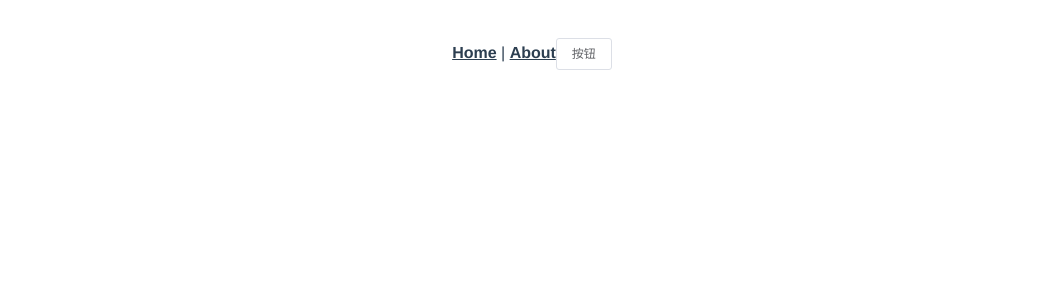
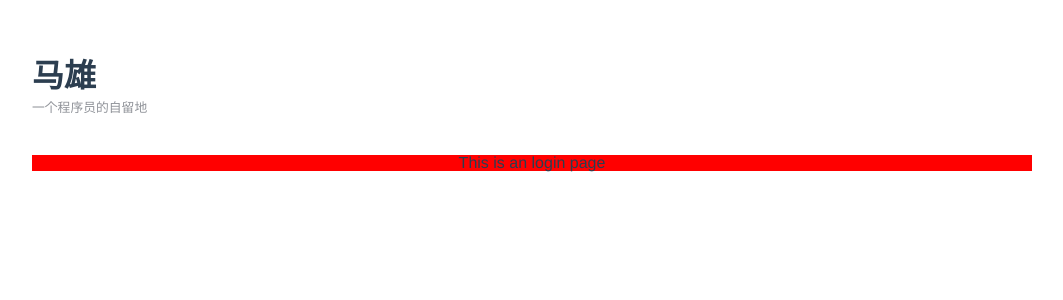
Before and after one commit to AliveCrow/liu-wb-s-Repository, a Vue app: page /login in a window 1280 px wide. Shown: the top 300 px of the page, without its empty margins (108-1171 px from the left). Built offline with nearby package versions, Linux system fonts and the light colour scheme.

Commit message:
feat: 创建Nav组件,

```diff
--- a/src/App.vue
+++ b/src/App.vue
@@ -1,33 +1,31 @@
 <template>
   <div id="app">
-    <div id="nav">
-      <router-link to="/">Home</router-link> |
-      <router-link to="/about">About</router-link>
-      <el-button>按钮</el-button>
-    </div>
+    <Nav title="马雄" description="一个程序员的自留地" />
     <router-view />
   </div>
 </template>
+<script>
+import Nav from "./components/Nav";
 
+export default {
+  components: {
+    Nav,
+  },
+};
+</script>
 <style lang="scss">
 #app {
   font-family: Avenir, Helvetica, Arial, sans-serif;
+  font-size: 1rem;
   -webkit-font-smoothing: antialiased;
   -moz-osx-font-smoothing: grayscale;
   text-align: center;
   color: #2c3e50;
+  max-width: 1000px;
+  margin: 0 auto;
 }
 
-#nav {
-  padding: 30px;
-
-  a {
-    font-weight: bold;
-    color: #2c3e50;
-
-    &.router-link-exact-active {
-      color: #42b983;
-    }
-  }
+.app-container {
+  margin: 0 auto;
 }
 </style>
--- a/src/components/HelloWorld.vue
+++ /dev/null
@@ -1,122 +0,0 @@
-<template>
-  <div class="hello">
-    <h1>{{ msg }}</h1>
-    <p>
-      For a guide and recipes on how to configure / customize this project,<br />
-      check out the
-      <a href="https://cli.vuejs.org" target="_blank" rel="noopener"
-        >vue-cli documentation</a
-      >.
-    </p>
-    <h3>Installed CLI Plugins</h3>
-    <ul>
-      <li>
-        <a
-          href="https://github.com/vuejs/vue-cli/tree/dev/packages/%40vue/cli-plugin-babel"
-          target="_blank"
-          rel="noopener"
-          >babel</a
-        >
-      </li>
-      <li>
-        <a
-          href="https://github.com/vuejs/vue-cli/tree/dev/packages/%40vue/cli-plugin-router"
-          target="_blank"
-          rel="noopener"
-          >router</a
-        >
-      </li>
-      <li>
-        <a
-          href="https://github.com/vuejs/vue-cli/tree/dev/packages/%40vue/cli-plugin-vuex"
-          target="_blank"
-          rel="noopener"
-          >vuex</a
-        >
-      </li>
-    </ul>
-    <h3>Essential Links</h3>
-    <ul>
-      <li>
-        <a href="https://vuejs.org" target="_blank" rel="noopener">Core Docs</a>
-      </li>
-      <li>
-        <a href="https://forum.vuejs.org" target="_blank" rel="noopener"
-          >Forum</a
-        >
-      </li>
-      <li>
-        <a href="https://chat.vuejs.org" target="_blank" rel="noopener"
-          >Community Chat</a
-        >
-      </li>
-      <li>
-        <a href="https://twitter.com/vuejs" target="_blank" rel="noopener"
-          >Twitter</a
-        >
-      </li>
-      <li>
-        <a href="https://news.vuejs.org" target="_blank" rel="noopener">News</a>
-      </li>
-    </ul>
-    <h3>Ecosystem</h3>
-    <ul>
-      <li>
-        <a href="https://router.vuejs.org" target="_blank" rel="noopener"
-          >vue-router</a
-        >
-      </li>
-      <li>
-        <a href="https://vuex.vuejs.org" target="_blank" rel="noopener">vuex</a>
-      </li>
-      <li>
-        <a
-          href="https://github.com/vuejs/vue-devtools#vue-devtools"
-          target="_blank"
-          rel="noopener"
-          >vue-devtools</a
-        >
-      </li>
-      <li>
-        <a href="https://vue-loader.vuejs.org" target="_blank" rel="noopener"
-          >vue-loader</a
-        >
-      </li>
-      <li>
-        <a
-          href="https://github.com/vuejs/awesome-vue"
-          target="_blank"
-          rel="noopener"
-          >awesome-vue</a
-        >
-      </li>
-    </ul>
-  </div>
-</template>
-
-<script>
-export default {
-  name: "HelloWorld",
-  props: {
-    msg: String,
-  },
-};
-</script>
-
-<!-- Add "scoped" attribute to limit CSS to this component only -->
-<style scoped lang="scss">
-h3 {
-  margin: 40px 0 0;
-}
-ul {
-  list-style-type: none;
-  padding: 0;
-}
-li {
-  display: inline-block;
-  margin: 0 10px;
-}
-a {
-  color: #42b983;
-}
-</style>
--- /dev/null
+++ b/src/components/Nav.vue
@@ -0,0 +1,32 @@
+<template>
+  <div class="c-nav">
+    <h1>{{ title }}</h1>
+    <p>{{ description }}</p>
+  </div>
+</template>
+
+<script>
+export default {
+  name: "Nav",
+  props: ["title", "description"],
+};
+</script>
+
+<style scoped lang="scss">
+.c-nav {
+  padding-top: 60px;
+  margin-bottom: 40px;
+  text-align: left;
+
+  h1 {
+    font-size: 2rem;
+    font-weight: bold;
+  }
+
+  p {
+    font-size: 0.8rem;
+    color: #909399;
+    margin-top: 10px;
+  }
+}
+</style>
--- a/src/main.js
+++ b/src/main.js
@@ -3,19 +3,31 @@ import App from "./App.vue";
 import router from "./router";
 import store from "./store";
 import 'element-ui/lib/theme-chalk/index.css';
+import "@/style/index.scss";
+
+
+//transition
+// fade/zoom 等
+import 'element-ui/lib/theme-chalk/base.css';
+// collapse 展开折叠
+import CollapseTransition from 'element-ui/lib/transitions/collapse-transition';
+
+//plugin
 import {ElementComponentPlugin} from "@/plugins/element-components";
+
+//component
 import {
-  Button
+  Button,Row,Col,Menu,MenuItem
 } from "element-ui";
 
-
-
+//config
 Vue.config.productionTip = false;
 //全局配置
 Vue.prototype.$ELEMENT = { size: 'small', zIndex: 3000 };
 
 Vue.use(ElementComponentPlugin,[
-  Button
+  CollapseTransition,
+  Button,Row,Col,Menu,MenuItem
 ])
 
 // Vue.use(Loading.directive);
@@ -27,7 +39,6 @@ Vue.use(ElementComponentPlugin,[
 // Vue.prototype.$notify = Notification;
 // Vue.prototype.$message = Message;
 
-
 new Vue({
   router,
   store,
--- a/src/router/index.js
+++ b/src/router/index.js
@@ -1,23 +1,14 @@
 import Vue from "vue";
 import VueRouter from "vue-router";
-import Home from "../views/Home.vue";
+import login from "@/views/login";
 
 Vue.use(VueRouter);
 
 const routes = [
   {
-    path: "/",
-    name: "Home",
-    component: Home,
-  },
-  {
-    path: "/about",
-    name: "About",
-    // route level code-splitting
-    // this generates a separate chunk (about.[hash].js) for this route
-    // which is lazy-loaded when the route is visited.
-    component: () =>
-      import(/* webpackChunkName: "about" */ "../views/About.vue"),
+    path: "/login",
+    name: "Login",
+    component: login,
   },
 ];
 
--- /dev/null
+++ b/src/style/_element-variables.scss
@@ -0,0 +1,5 @@
+/* 改变主题色变量 */
+$--color-primary: teal;
+/* 改变 icon 字体路径变量，必需 */
+$--font-path: '~element-ui/lib/theme-chalk/fonts';
+@import "~element-ui/packages/theme-chalk/src/index";
--- /dev/null
+++ b/src/style/_reset.scss
@@ -0,0 +1,129 @@
+/* http://meyerweb.com/eric/tools/css/reset/
+v2.0 | 20110126
+License: none (public domain)
+*/
+
+html,
+body,
+div,
+span,
+applet,
+object,
+iframe,
+h1,
+h2,
+h3,
+h4,
+h5,
+h6,
+p,
+blockquote,
+pre,
+a,
+abbr,
+acronym,
+address,
+big,
+cite,
+code,
+del,
+dfn,
+em,
+img,
+ins,
+kbd,
+q,
+s,
+samp,
+small,
+strike,
+strong,
+sub,
+sup,
+tt,
+var,
+b,
+u,
+i,
+center,
+dl,
+dt,
+dd,
+ol,
+ul,
+li,
+fieldset,
+form,
+label,
+legend,
+table,
+caption,
+tbody,
+tfoot,
+thead,
+tr,
+th,
+td,
+article,
+aside,
+canvas,
+details,
+embed,
+figure,
+figcaption,
+footer,
+header,
+hgroup,
+menu,
+nav,
+output,
+ruby,
+section,
+summary,
+time,
+mark,
+audio,
+video {
+  margin: 0;
+  padding: 0;
+  border: 0;
+  font-size: 100%;
+  font: inherit;
+  vertical-align: baseline;
+}
+/* HTML5 display-role reset for older browsers */
+article,
+aside,
+details,
+figcaption,
+figure,
+footer,
+header,
+hgroup,
+menu,
+nav,
+section {
+  display: block;
+}
+body {
+  line-height: 1;
+}
+ol,
+ul {
+  list-style: none;
+}
+blockquote,
+q {
+  quotes: none;
+}
+blockquote:before,
+blockquote:after,
+q:before,
+q:after {
+  content: "";
+  content: none;
+}
+table {
+  border-collapse: collapse;
+  border-spacing: 0;
+}
--- /dev/null
+++ b/src/style/index.scss
@@ -0,0 +1,2 @@
+@import "./element-variables";
+@import "./reset";
--- a/src/views/About.vue
+++ /dev/null
@@ -1,5 +0,0 @@
-<template>
-  <div class="about">
-    <h1>This is an about page</h1>
-  </div>
-</template>
--- a/src/views/Home.vue
+++ /dev/null
@@ -1,18 +0,0 @@
-<template>
-  <div class="home">
-    <img alt="Vue logo" src="../assets/logo.png" />
-    <HelloWorld msg="Welcome to Your Vue.js App" />
-  </div>
-</template>
-
-<script>
-// @ is an alias to /src
-import HelloWorld from "@/components/HelloWorld.vue";
-
-export default {
-  name: "Home",
-  components: {
-    HelloWorld,
-  },
-};
-</script>
--- /dev/null
+++ b/src/views/login.vue
@@ -0,0 +1,13 @@
+<template>
+  <div class="login">
+    <h1>This is an login page</h1>
+  </div>
+</template>
+
+
+<style scoped lang="scss">
+.login{
+  background-color: red;
+}
+
+</style>
```
